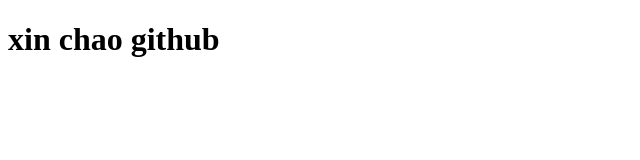
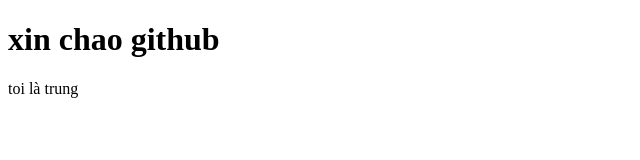
Before and after one commit to TrungTran10-5/buoi5, a plain HTML site: page index.html in a window 1280 px wide. Shown: the full height of the page, 0-640 px from the left. Drawn offline with Linux system fonts and the light colour scheme.

Commit message:
Trung files

```diff
--- a/index.html
+++ b/index.html
@@ -7,6 +7,7 @@
   </head>
   <body>
     <h1>xin chao github</h1>
+    <p>toi là trung</p>
   </body>
 </html>
 <!--  -->
```
Also changed, not shown: style.css (added).
